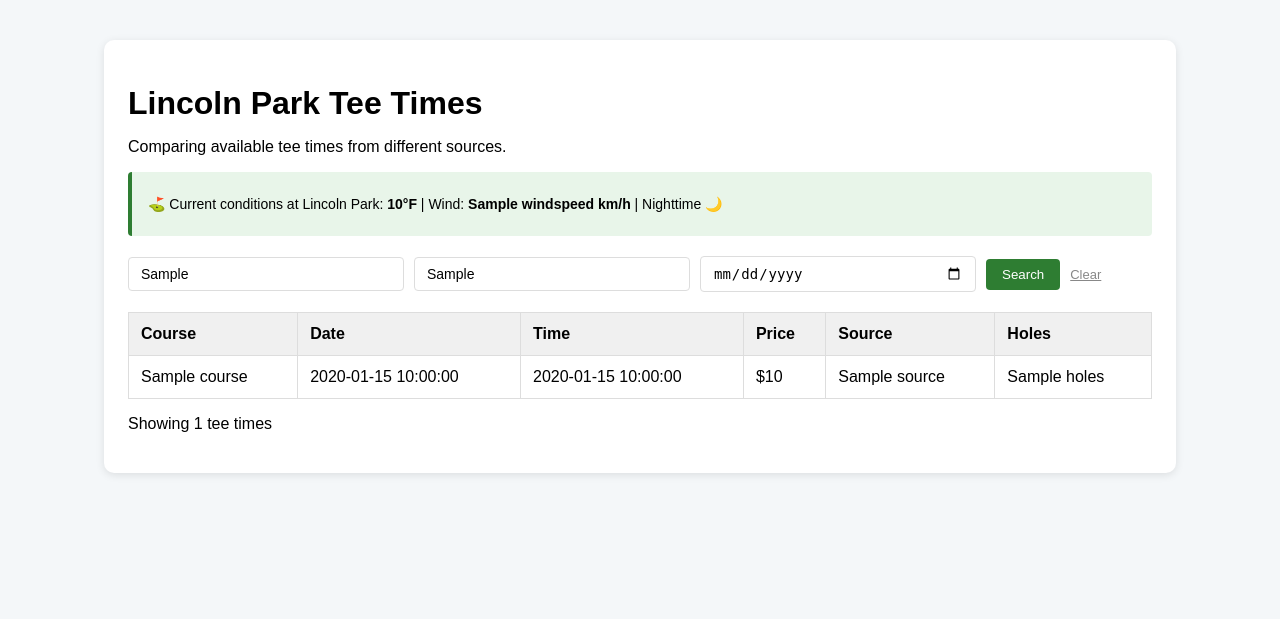
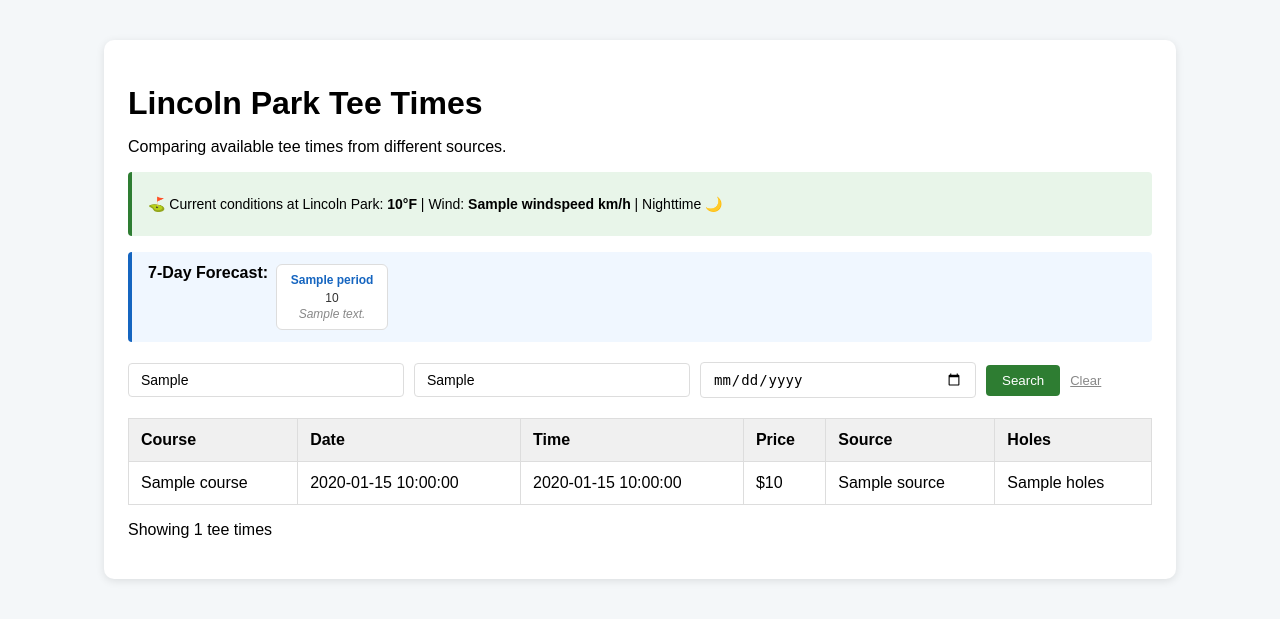
Before and after one commit to manicama/golf-tee-app, a Flask app: template templates/index.html in a window 1280 px wide. Shown: the top 619 px of the page. Run offline with Flask 3, Linux system fonts and the light colour scheme; the template is opened without the code that fills it: most values are stand-ins (such as "Sample title", 1, 10 or a date in 2020).

Commit message:
Add 7-day forecast via web scraping, fix duplicate home() function, add course filter

```diff
--- a/app.py
+++ b/app.py
@@ -1,5 +1,5 @@
 from flask import Flask, render_template, request
-from data import get_tee_times, get_weather  # <-- added get_weather
+from data import get_tee_times, get_weather, get_forecast
 
 app = Flask(__name__)
 
@@ -7,7 +7,7 @@ app = Flask(__name__)
 def home():
     source_filter = request.args.get("source", "")
     date_filter = request.args.get("date", "")
-    course_filter = request.args.get("course", "")  # <-- new
+    course_filter = request.args.get("course", "")
 
     all_tee_times = get_tee_times()
     filtered = all_tee_times
@@ -17,13 +17,11 @@ def home():
             t for t in filtered
             if course_filter.lower() in t["course"].lower()
         ]
-
     if source_filter:
         filtered = [
             t for t in filtered
             if source_filter.lower() in t["source"].lower()
         ]
-
     if date_filter:
         filtered = [
             t for t in filtered
@@ -40,14 +38,16 @@ def home():
             next_available = future_dates[0]
 
     weather = get_weather()
+    forecast = get_forecast()
 
     return render_template(
         "index.html",
         tee_times=filtered,
         current_filter=source_filter,
         current_date=date_filter,
-        current_course=course_filter,  # <-- new
+        current_course=course_filter,
         weather=weather,
+        forecast=forecast,
         next_available=next_available
     )
 
--- a/static/style.css
+++ b/static/style.css
@@ -77,3 +77,41 @@ form a {
     color: #888;
     font-style: italic;
 }
+
+.forecast-bar {
+    display: flex;
+    flex-wrap: wrap;
+    gap: 8px;
+    background: #f0f7ff;
+    border-left: 4px solid #1565c0;
+    padding: 12px 16px;
+    margin: 12px 0;
+    border-radius: 4px;
+    align-items: flex-start;
+}
+
+.forecast-item {
+    background: white;
+    border: 1px solid #ddd;
+    border-radius: 6px;
+    padding: 8px 10px;
+    min-width: 90px;
+    text-align: center;
+    font-size: 12px;
+}
+
+.forecast-period {
+    font-weight: bold;
+    color: #1565c0;
+    margin-bottom: 4px;
+}
+
+.forecast-temp {
+    color: #333;
+    margin-bottom: 2px;
+}
+
+.forecast-desc {
+    color: #888;
+    font-style: italic;
+}
--- a/templates/index.html
+++ b/templates/index.html
@@ -18,6 +18,18 @@
         Wind: <strong>{{ weather.windspeed }} km/h</strong> |
         {{ "Daytime ☀️" if weather.is_day else "Nighttime 🌙" }}
     </p>
+</div>
+
+<!-- 7-Day Forecast from NWS via web scraping -->
+<div class="forecast-bar">
+    <strong>7-Day Forecast:</strong>
+    {% for f in forecast %}
+    <div class="forecast-item">
+        <div class="forecast-period">{{ f.period }}</div>
+        <div class="forecast-temp">{{ f.temp }}</div>
+        <div class="forecast-desc">{{ f.description }}</div>
+    </div>
+    {% endfor %}
 </div>
 
         <!-- FORM: method="get" means the input gets added to the URL -->
```
Also changed, not shown: data.py (+23 -0 lines), scraper.py (added, +46 -0 lines).
